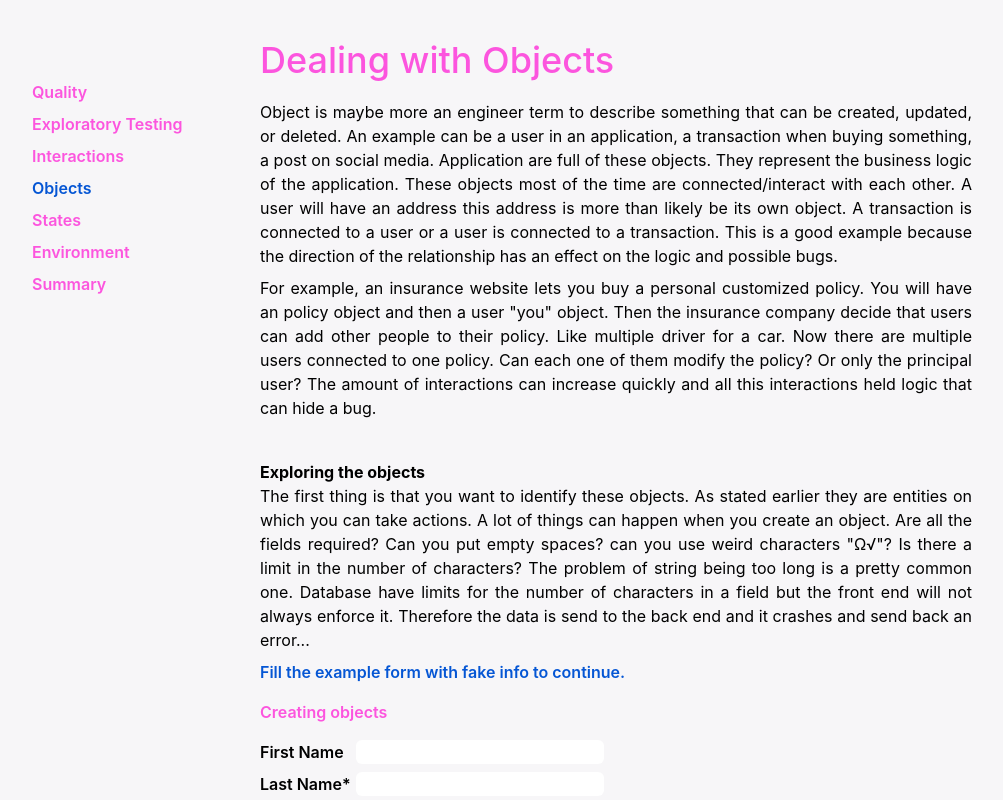
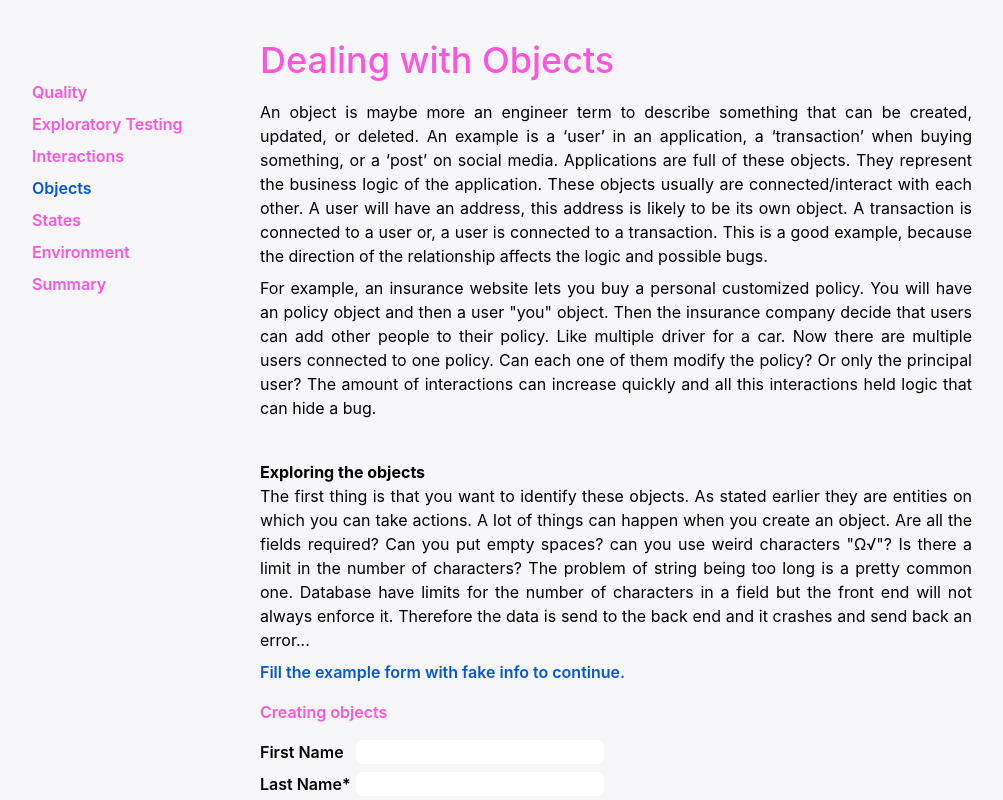
Before and after one commit to willot/Quality, a React (Create React App) app: page /objects in a window 1280 px wide. Shown: the top 800 px of the page, without its empty margins (144-1147 px from the left). Built offline with nearby package versions, Linux system fonts and the light colour scheme.

Commit message:
add titles to pages

```diff
--- a/src/App.tsx
+++ b/src/App.tsx
@@ -1,9 +1,13 @@
-import React from 'react';
+import React, {useEffect} from 'react';
 import './App.css';
 import {Home} from "./pages/Home";
 
 
 function App() {
+    // useEffect(() => {
+        document.title = 'Quality';
+    // });
+
   return (
     <div className="App bg-white-bg flex flex-row justify-center">
       <Home/>
--- a/src/pages/Ecosystem.tsx
+++ b/src/pages/Ecosystem.tsx
@@ -6,6 +6,7 @@ import {useEffect} from "react";
 export const Ecosystem = () => {
     const { pathname } = useLocation();
     useEffect(() => {
+        document.title = 'Exploratory Testing-Environment';
         window.scrollTo(0, 0);
     }, [pathname]);
 
--- a/src/pages/Entities.tsx
+++ b/src/pages/Entities.tsx
@@ -15,8 +15,9 @@ export type User = {
 export const Entities = () => {
     const [entity, setEntity] = useState<User>();
 
-    const { pathname } = useLocation();
+    const {pathname} = useLocation();
     useEffect(() => {
+        document.title = 'Exploratory Testing-Objects';
         window.scrollTo(0, 0);
     }, [pathname]);
 
@@ -25,18 +26,13 @@ export const Entities = () => {
             <LayoutWrapper>
                 <section className="bg-white-bg h-full text-black text-justify py-10 px-1">
                     <h1 className="text-4xl font-medium pb-5 text-pink">Dealing with Objects</h1>
-                    <p>Object is maybe more an engineer term to describe something that can be created, updated, or
-                        deleted. An example can be a user in an application, a transaction when buying something, a post
-                        on
-                        social media. Application are full of these objects. They represent the business logic of the
-                        application. These objects most of the time are connected/interact with each other. A user will
-                        have
-                        an address this address is
-                        more than likely be its own object. A transaction is connected to a user or a user is connected
-                        to a
-                        transaction. This is a good example because the direction of the relationship has an effect on
-                        the
-                        logic and possible bugs.
+                    <p>An object is maybe more an engineer term to describe something that can be created, updated, or
+                        deleted. An example is a ‘user’ in an application, a ‘transaction’ when buying something, or a
+                        ‘post’ on social media. Applications are full of these objects. They represent the business
+                        logic of the application. These objects usually are connected/interact with each other. A user
+                        will have an address, this address is likely to be its own object. A transaction is connected to
+                        a user or, a user is connected to a transaction. This is a good example, because the direction
+                        of the relationship affects the logic and possible bugs.
                     </p>
                     <p className="pt-2">For example, an insurance website lets you buy a personal
                         customized policy. You will have an policy object and then a user "you" object. Then the
@@ -76,7 +72,8 @@ export const Entities = () => {
                                     <section>
                                         <p className="font-bold text-pink">User</p>
                                         <p className="pl-6 text-blue"><span
-                                            className="font-semibold text-black">First name:</span> {entity.firstName}</p>
+                                            className="font-semibold text-black">First name:</span> {entity.firstName}
+                                        </p>
                                         <p className="pl-6 text-blue"><span
                                             className="font-semibold text-black">Last name:</span> {entity.lastName}</p>
                                         <p className="font-bold text-pink">Address</p>
@@ -139,9 +136,11 @@ export const Entities = () => {
                                             <section className="pb-4">
                                                 <p className="font-bold text-pink">User</p>
                                                 <p className="pl-6 text-blue"><span
-                                                    className="font-semibold text-black">First name:</span> {entity.firstName}</p>
+                                                    className="font-semibold text-black">First name:</span> {entity.firstName}
+                                                </p>
                                                 <p className="pl-6 text-blue"><span
-                                                    className="font-semibold text-black">Last name:</span> {entity.lastName}</p>
+                                                    className="font-semibold text-black">Last name:</span> {entity.lastName}
+                                                </p>
                                                 <p className="font-bold text-pink">Address</p>
                                                 <p className="pl-6 text-blue"><span
                                                     className="font-semibold text-black">Street:</span> {entity.street}
--- a/src/pages/ExploratoryTesting.tsx
+++ b/src/pages/ExploratoryTesting.tsx
@@ -6,6 +6,7 @@ import {useEffect} from "react";
 export const ExploratoryTesting = () => {
     const {pathname} = useLocation();
     useEffect(() => {
+        document.title = 'Exploratory Testing';
         window.scrollTo(0, 0);
     }, [pathname]);
 
--- a/src/pages/Home.tsx
+++ b/src/pages/Home.tsx
@@ -1,4 +1,4 @@
-import {useState} from "react";
+import {useEffect, useState} from "react";
 import {ExampleButton} from "../components/ExampleButton";
 import {ExampleButtonNotAccessible} from "../components/ExampleButtonNotAccessible";
 
--- a/src/pages/Interactions.tsx
+++ b/src/pages/Interactions.tsx
@@ -9,6 +9,7 @@ export const Interactions = () => {
 
     const {pathname} = useLocation();
     useEffect(() => {
+        document.title = 'Exploratory Testing-Interactions';
         window.scrollTo(0, 0);
     }, [pathname]);
 
--- a/src/pages/States.tsx
+++ b/src/pages/States.tsx
@@ -8,6 +8,7 @@ import {useEffect} from "react";
 export const States = () => {
     const { pathname } = useLocation();
     useEffect(() => {
+        document.title = 'Exploratory Testing-States';
         window.scrollTo(0, 0);
     }, [pathname]);
 
--- a/src/pages/summary.tsx
+++ b/src/pages/summary.tsx
@@ -6,6 +6,7 @@ import {useEffect} from "react";
 export const Summary = () => {
     const { pathname } = useLocation();
     useEffect(() => {
+        document.title = 'Exploratory Testing-Summary';
         window.scrollTo(0, 0);
     }, [pathname]);
 
```
